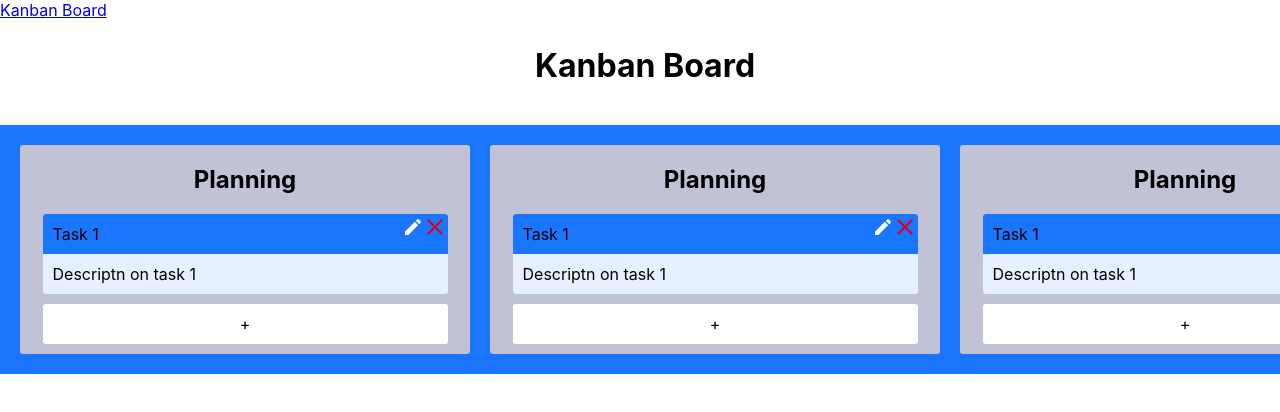
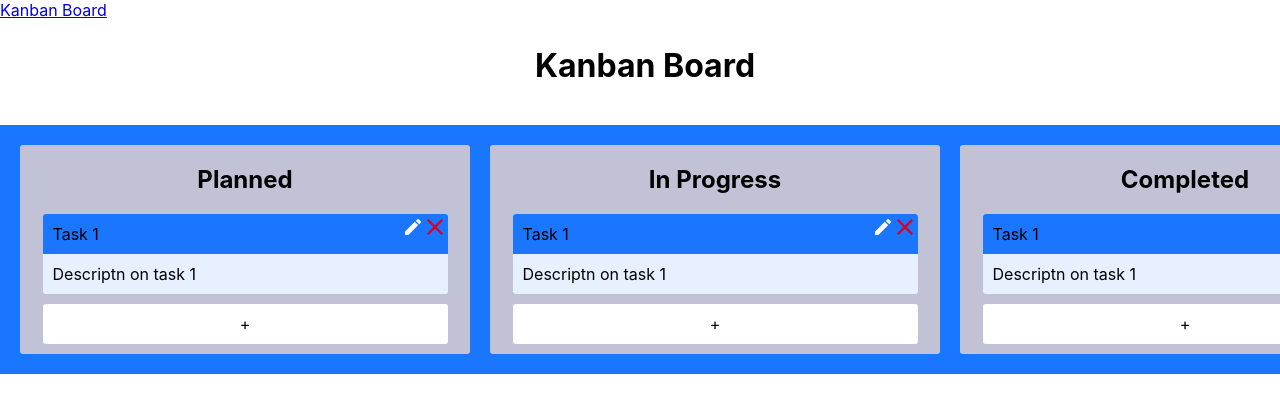
Before and after one commit to aadesh-agarwal8888/kanban-frontend, a React (Create React App) app: page /home in a window 1280 px wide. Shown: the top 412 px of the page. Built offline with nearby package versions, Linux system fonts and the light colour scheme.

Commit message:
Lane creation is done dynamically

```diff
--- a/src/compnents/board/board.component.jsx
+++ b/src/compnents/board/board.component.jsx
@@ -1,13 +1,54 @@
 import React from 'react';
 import Lane from './lane/lane.component';
-import './board.styles.scss'
+import './board.styles.scss';
+
 
 class Board extends React.Component{
 
     constructor(props) {
         super(props);
         this.state = {
-            title: "Kanban Board"
+            title: "Kanban Board",
+            lanes: [
+              {
+                id: 1,
+                title: "Planned"
+              },
+              {
+                id: 2,
+                title: "In Progress"
+              },
+              {
+                id: 1,
+                title: "Completed"
+              },
+            ],
+            tasks: [
+              {
+                id: 1,
+                title: 'TASK 1',
+                desc: 'TASK 1 DESC',
+                status: 1
+              },
+              {
+                id: 2,
+                title: 'TASK 2',
+                desc: 'TASK 2 DESC',
+                status: 1
+              },
+              {
+                id: 3,
+                title: 'TASK 3',
+                desc: 'TASK 3 DESC',
+                status: 2
+              },
+              {
+                id: 4,
+                title: 'TASK 4',
+                desc: 'TASK 4 DESC',
+                status: 3
+              },
+            ]
         }
     }
 
@@ -19,9 +60,15 @@ class Board extends React.Component{
               </div>
               <div className='content'>
                 <div className='lane-container'>
-                  <Lane />
-                  <Lane />
-                  <Lane />
+                  {
+                    this.state.lanes.map((lane) => {
+                      return <Lane
+                        id = {lane.id}
+                        title = {lane.title}
+                        tasks = {this.state.tasks.filter(task => task.status === lane.id)}
+                      />
+                    })
+                  }
                 </div>
               </div>
             </div>
--- a/src/compnents/board/lane/lane.component.jsx
+++ b/src/compnents/board/lane/lane.component.jsx
@@ -14,7 +14,7 @@ class Lane extends React.Component{
   render() {
     return(
       <div className='lane'>
-        <h2>{this.state.title}</h2>
+        <h2>{this.props.title}</h2>
         <Card />
         <TaskCreator />
       </div>
--- /dev/null
+++ b/src/constants.jsx
@@ -0,0 +1,5 @@
+export const TaskStatus = {
+    PLANNED: 1,
+    INPROGRESS: 2,
+    COMPLETED: 3
+}
```
